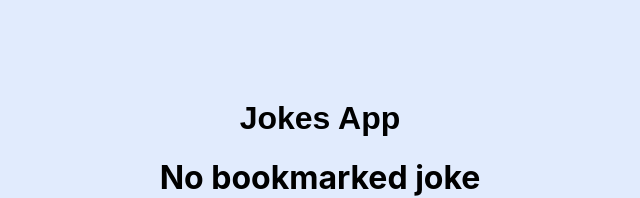
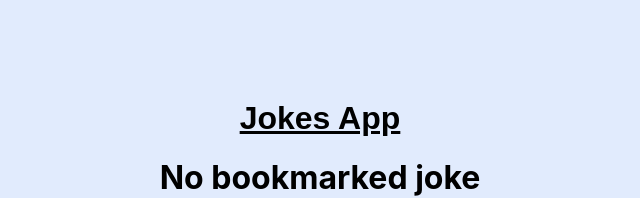
Before and after one commit to sunitsarkar/JOKES-APP, a React (Create React App) app: page /bookmark in a window 1280 px wide. Shown: the top 198 px of the page, without its empty margins (320-960 px from the left). Built offline with nearby package versions, Linux system fonts and the light colour scheme; a web font is replaced by a local one.

Commit message:
style change

```diff
--- a/src/component/bookmark.js
+++ b/src/component/bookmark.js
@@ -27,7 +27,7 @@ export default function Bookmark() {
         whileHover={{ scale: 1.1 }}
         id='title'
       >
-        Jokes App
+        <u>Jokes App</u>
       </motion.h1>
       {
         data.length>0 ? <motion.div
--- a/src/component/jokes.js
+++ b/src/component/jokes.js
@@ -64,7 +64,7 @@ export default function Jokes() {
         whileHover={{ scale: 1.1 }}
         id='title'
       >
-        Jokes App
+        <u>Jokes App</u>
       </motion.h1>
       <motion.div
         initial={{ y: 1000 }}
@@ -75,7 +75,8 @@ export default function Jokes() {
           <motion.div
             initial={{ x: 1000 }}
             animate={{ x: 0 }}
-            transition={{ type: "spring", duration: 1.5 }}>
+            transition={{ type: "spring", duration: 1.5 }}
+            className='jokesDiv'>
             <div id='punbox'>
               PUN<Emoji text=":smiley:" />: {<h3>{data.setup}</h3>}
             </div>
```
